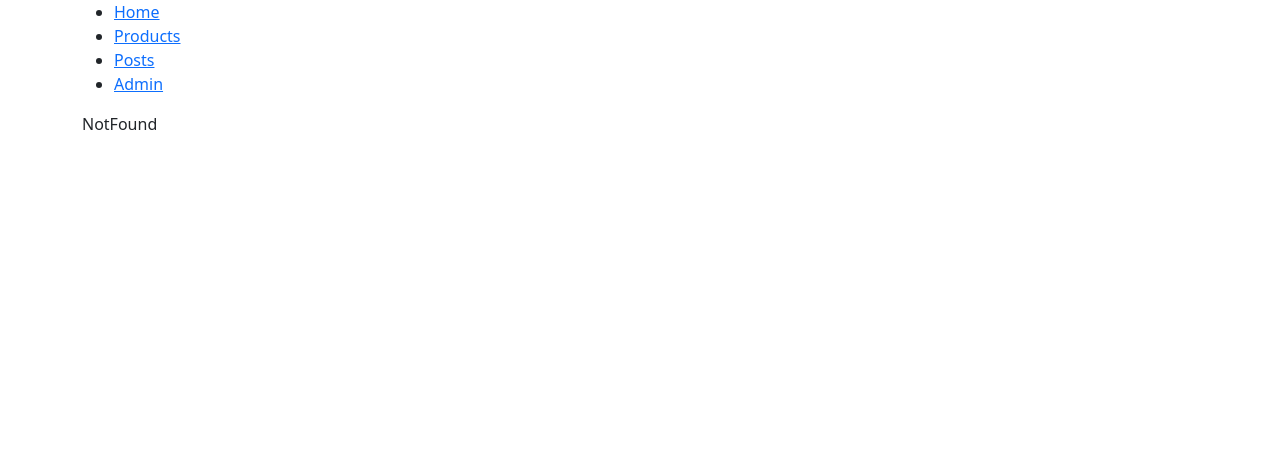
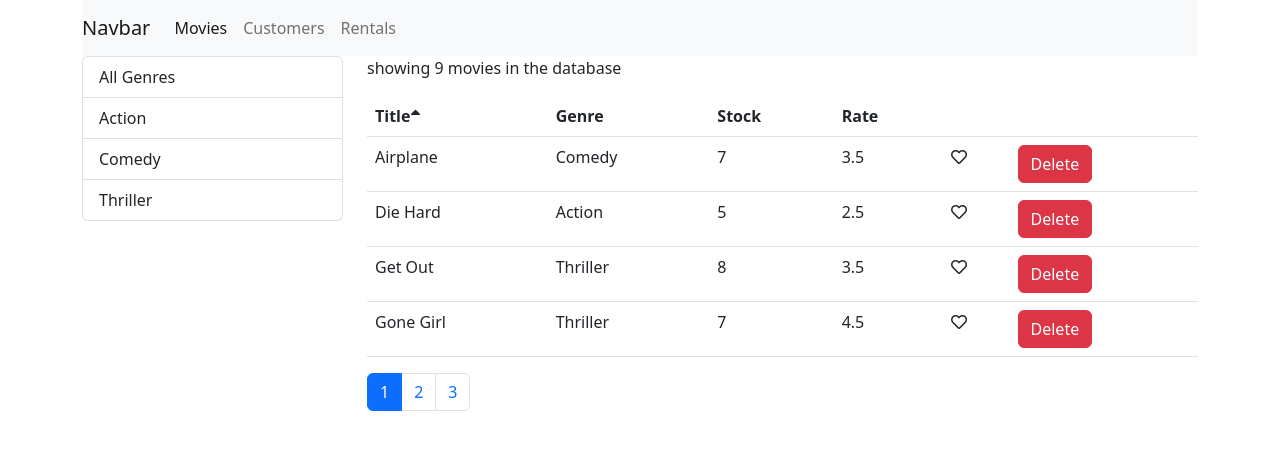
Before and after one commit to anhlangtu852004/mosh-react-couter-app-demo, a React (Create React App) app: page /movies in a window 1280 px wide. Before the commit this address led to /not-found. Shown: the top 450 px of the page. Built offline with nearby package versions, Linux system fonts and the light colour scheme.

Commit message:
toi phan bai tap route

```diff
--- a/src/App.js
+++ b/src/App.js
@@ -1,48 +1,25 @@
 import "./App.css";
 import { Routes, Route, Navigate } from "react-router-dom";
 
-import Counters from "./components/counters";
-import NavBar from "./components/NavBar";
 import Videos from "./components/Videos";
+import Customers from "./components/pages/Customers";
+import Rentals from "./components/pages/Rentals";
 import NotFound from "./components/NotFound";
+
 import NavbarMosh from "./components/NavbarMosh";
-import Home from "./components/pages/Home";
-import Products from "./components/pages/Products";
-import ProductDetail from "./components/pages/ProductDetail";
-import Posts from "./components/pages/Posts";
-import PostDetail from "./components/pages/PostDetail";
-import Admin from "./components/pages/Admin";
 
 function App() {
   return (
     <main className="container">
-      {/* <NavBar />
-      <Counters /> */}
-      {/* <Videos /> */}
       <NavbarMosh />
-      <div className="content">
-        <Routes>
-          <Route path="products/:id" element={<ProductDetail />} />
-          <Route
-            path="products"
-            element={<Products sortBy={"sort"} />}
-            // render={(props) => <Products sortBy={"sort"} {...props} />}
-          />
-
-          {/* <Route path="/posts/:year/:month?" element={<PostDetail />} /> */}
-          <Route path="posts" element={<Posts />}>
-            <Route path=":year/:month" element={<PostDetail />} />
-            <Route path=":year" element={<PostDetail />} />
-          </Route>
-          <Route path="admin" element={<Admin />} />
-          <Route path="not-found" element={<NotFound />} />
-          <Route path="/" element={<Home />} />
-          <Route
-            path="*"
-            element={<Navigate to="not-found" replace={true} />}
-          />
-        </Routes>
-      </div>
+      <Routes>
+        <Route path="movies" element={<Videos />} />
+        <Route path="customers" element={<Customers />} />
+        <Route path="rentals" element={<Rentals />} />
+        <Route path="not-found" element={<NotFound />} />
+        <Route path="/" element={<Navigate to="movies" replace={true} />} />
+        <Route path="*" element={<Navigate to="not-found" />} />
+      </Routes>
     </main>
   );
 }
--- a/src/components/NavbarMosh.jsx
+++ b/src/components/NavbarMosh.jsx
@@ -1,24 +1,34 @@
 import React from "react";
-import { Link } from "react-router-dom";
+import { Link, NavLink } from "react-router-dom";
 
 const NavbarMosh = () => {
   return (
     <div>
-      <ul>
-        <li>
-          <Link to="/">Home</Link>
-        </li>
+      <nav className="navbar navbar-expand-lg navbar-light bg-light">
+        <Link className="navbar-brand" to="/">
+          Navbar
+        </Link>
 
-        <li>
-          <Link to="/products">Products</Link>
-        </li>
-        <li>
-          <Link to="/posts">Posts</Link>
-        </li>
-        <li>
-          <Link to="/admin">Admin</Link>
-        </li>
-      </ul>
+        <div className="collapse navbar-collapse" id="navbarNav">
+          <ul className="navbar-nav">
+            <li className="nav-item active">
+              <NavLink className="nav-link" to="movies">
+                Movies
+              </NavLink>
+            </li>
+            <li className="nav-item">
+              <NavLink className="nav-link" to="customers">
+                Customers
+              </NavLink>
+            </li>
+            <li className="nav-item">
+              <NavLink className="nav-link" to="rentals">
+                Rentals
+              </NavLink>
+            </li>
+          </ul>
+        </div>
+      </nav>
     </div>
   );
 };
--- a/src/components/common/TableBody.jsx
+++ b/src/components/common/TableBody.jsx
@@ -1,4 +1,5 @@
 import React from "react";
+import { Link } from "react-router-dom";
 import _ from "lodash";
 
 const TableBody = (props) => {
@@ -17,7 +18,10 @@ const TableBody = (props) => {
       {data.map((item) => (
         <tr key={item._id}>
           {columns.map((column) => (
-            <td key={createKey(item, column)}>{renderCell(item, column)}</td>
+            <td key={createKey(item, column)}>
+              <Link to={`/movies/${item._id}`} />
+              {renderCell(item, column)}
+            </td>
           ))}
         </tr>
       ))}
--- /dev/null
+++ b/src/components/pages/Customers.jsx
@@ -0,0 +1,7 @@
+import React from "react";
+
+const Customers = () => {
+  return <h1>Customers</h1>;
+};
+
+export default Customers;
--- /dev/null
+++ b/src/components/pages/Rentals.jsx
@@ -0,0 +1,7 @@
+import React from "react";
+
+const Rentals = () => {
+  return <h1>Rentals</h1>;
+};
+
+export default Rentals;
```
Also changed, not shown: src/App-bk.js (added, +50 -0 lines).
